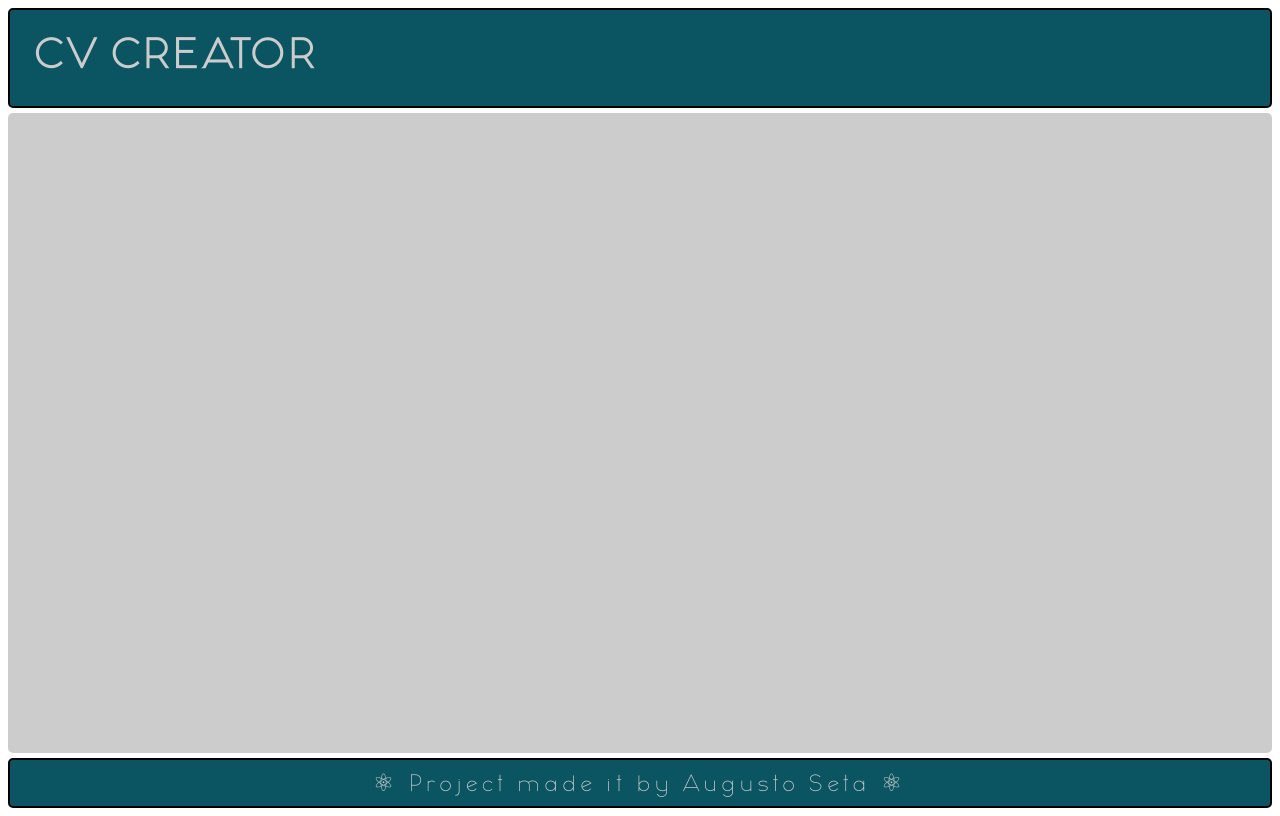
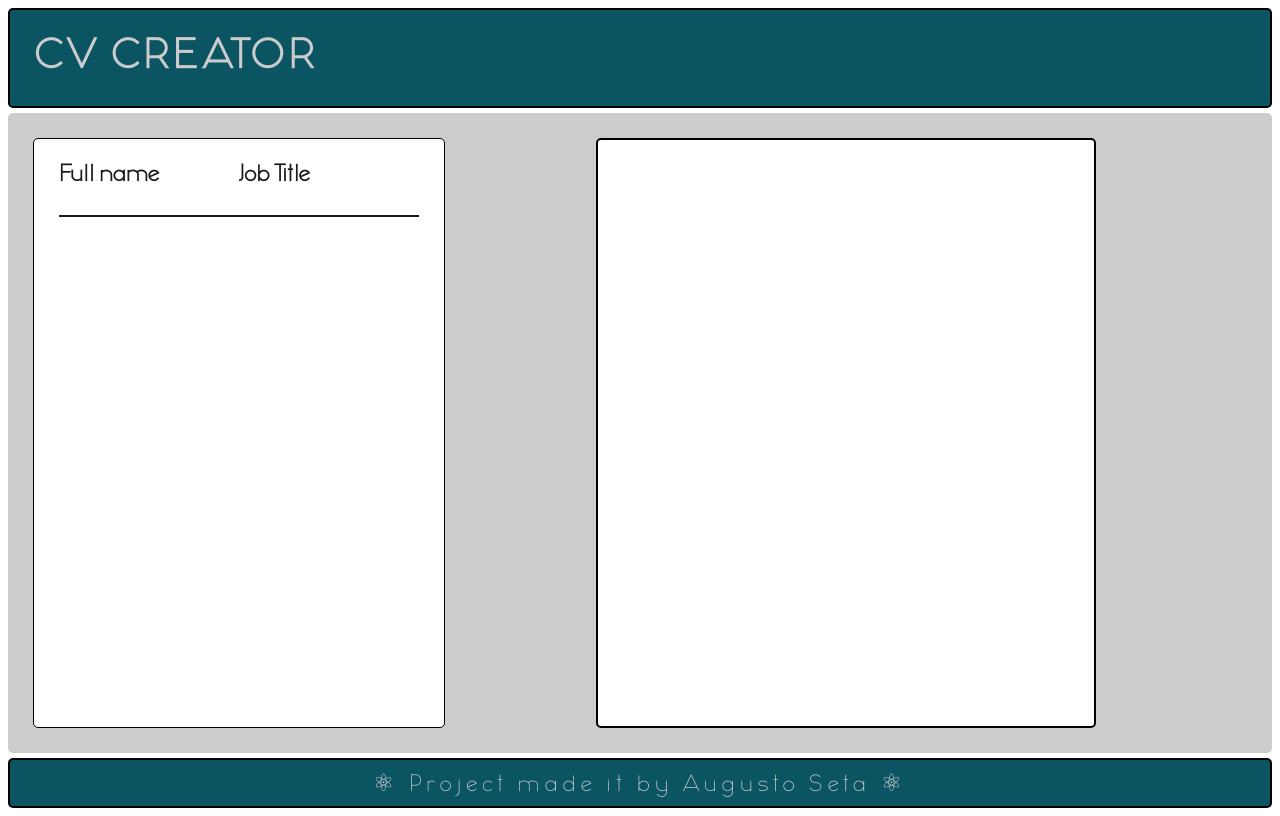
Before and after one commit to auseta/CV-Application-Project, a React (Create React App) app: page / in a window 1280 px wide. Built offline with nearby package versions, Linux system fonts and the light colour scheme.

Commit message:
Added the action of dynamically entering the user's full name and title in the resume template.

```diff
--- /dev/null
+++ b/src/components/CV.js
@@ -0,0 +1,19 @@
+import React, { Component } from 'react';
+import CvHeader from './CvComponents/CvHeader';
+
+export default class CV extends Component {
+  constructor(props) {
+    super(props)
+  }
+
+  render() {
+    console.log(this.props)
+    return (
+      <div className='cv--container'>
+        <CvHeader
+          info={this.props.info}
+        />
+      </div>
+    )
+  }
+}
--- a/src/components/Content.js
+++ b/src/components/Content.js
@@ -1,10 +1,56 @@
 import React, { Component } from 'react';
+import CV from './CV';
+import Form from './Form';
 
 export default class Content extends Component {
+  constructor(props) {
+    super(props)
+
+    this.state = {
+      fullName : '',
+      jobPosition : ''
+    }
+
+    this.handleName = this.handleName.bind(this)
+    this.handleJobPosition = this.handleJobPosition.bind(this)
+
+  }
+
+
+  handleName(e) {
+    this.setState(prev => {
+      return {
+        ...prev,
+        fullName : e.target.value
+      }
+    })
+  }
+
+  handleJobPosition(e) {
+    this.setState(prev => {
+      return {
+        ...prev,
+        jobPosition: e.target.value
+      }
+    })
+  }
+
   render() {
+
+    const handleEvents = {
+      handleName : this.handleName,
+      handleJobPosition : this.handleJobPosition
+    }
+
     return (
       <div className='app--content'>
-
+        <Form
+          info={this.state}
+          listeners={handleEvents}
+        />
+        <CV
+          info={this.state}
+        />
       </div>
     )
   }
--- /dev/null
+++ b/src/components/CvComponents/CvHeader.js
@@ -0,0 +1,16 @@
+import React, { Component } from 'react';
+
+export default class CvHeader extends Component {
+  constructor (props) {
+    super(props)
+  }
+
+  render() {
+    return (
+      <div className='cv--header'>
+        <h2>{ this.props.info.fullName }</h2>
+        <h4>{ this.props.info.jobPosition }</h4>
+      </div>
+    )
+  }
+}
--- a/src/components/Form.js
+++ b/src/components/Form.js
@@ -0,0 +1,28 @@
+import React, { Component } from 'react';
+
+export default class Form extends Component {
+  constructor(props) {
+    super(props)
+  }
+
+  render() {
+    return (
+      <form>
+        <div className='form--tile--one'>
+          <div>
+            <label htmlFor='full-name'>
+              Full name
+            </label>
+            <input type='text' id='full-name' onChange={this.props.listeners.handleName} value={this.props.info.fullName} required/>
+          </div>
+          <div>
+            <label htmlFor='job-title'>
+              Job Title
+            </label>
+            <input type='text' id='job-title' onChange={this.props.listeners.handleJobPosition} value={ this.props.info.jobPosition } />
+          </div>
+        </div>
+      </form>
+    )
+  }
+}
--- a/src/styles/style.css
+++ b/src/styles/style.css
@@ -7,10 +7,14 @@
 :root {
   --blue--color: #0B5563;
   --light--color: #cccccc;
+  --dark--color: #1b1919;
 }
 
 * {
   box-sizing: border-box;
+}
+
+body {
   font-family: Chocolada;
 }
 
@@ -41,10 +45,68 @@ h1 {
 
 .app--content {
   display: grid;
+  padding: 25px;
   grid-template-columns: 1fr 2fr;
   background-color: var(--light--color);
   border-radius: 5px;
   margin: 5px 0;
+}
+
+.app--content form {
+  padding: 25px;
+  font-size: 24px;
+  color: var(--dark--color);
+  background-color: #ffffff;
+  font-weight: bold;
+  border: 1px solid black;
+  border-radius: 5px;
+}
+
+.app--content > form > .form--tile--one {
+  display: flex;
+  justify-content: space-around;
+}
+
+.app--content > form > .form--tile--one > div {
+  display: flex;
+  gap: 5px;
+  flex-direction: column;
+}
+
+.app--content > form > .form--tile--one > div > input {
+  width: 180px;
+  height: 25px;
+  padding: 3px;
+  font-size: 16px;
+  font-weight: bold;
+  border: none;
+  border-bottom: 2px solid var(--dark--color);
+  outline: none;
+}
+
+.app--content > .cv--container {
+  display: grid;
+  font-family:'Courier New', Courier, monospace;
+  grid-template-rows: 80px 8fr;
+  justify-self: center;
+  border-radius: 5px;
+  background-color: #ffffff;
+  border: 2px solid black;
+  color: var(--dark--color);
+  width: 500px;
+
+}
+
+.app--content > .cv--container > .cv--header {
+  display: flex;
+  flex-direction: column;
+  align-items: center;
+  justify-content: center;
+  line-height: 25px;
+}
+
+.app--content > .cv--container > .cv--header > h2, .app--content > .cv--container > .cv--header > h4{
+  margin: 0;
 }
 
 /* FOOTER COMPONENT STYLES */
```
